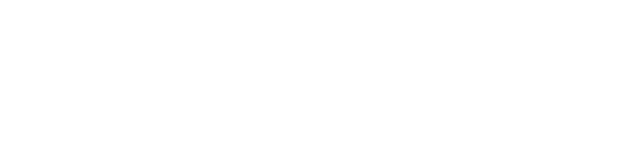
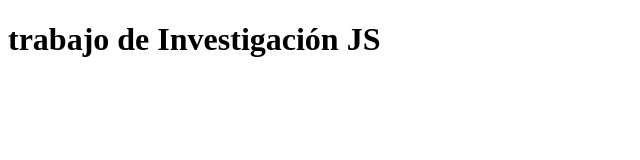
Before and after one commit to Balsero300/Trabajo-de-investigaci-n-JS, a plain HTML site: page index.html in a window 1280 px wide. Shown: the whole page, without its empty margins (0-640 px from the left). Drawn offline with Linux system fonts and the light colour scheme.

Commit message:
Agrego un titulo de header

```diff
--- a/index.html
+++ b/index.html
@@ -8,7 +8,7 @@
 </head>
 <body>
     <div class="header">
-
+        <h1>trabajo de Investigación JS</h1>
     </div>
     <div class="cont">
 
```
